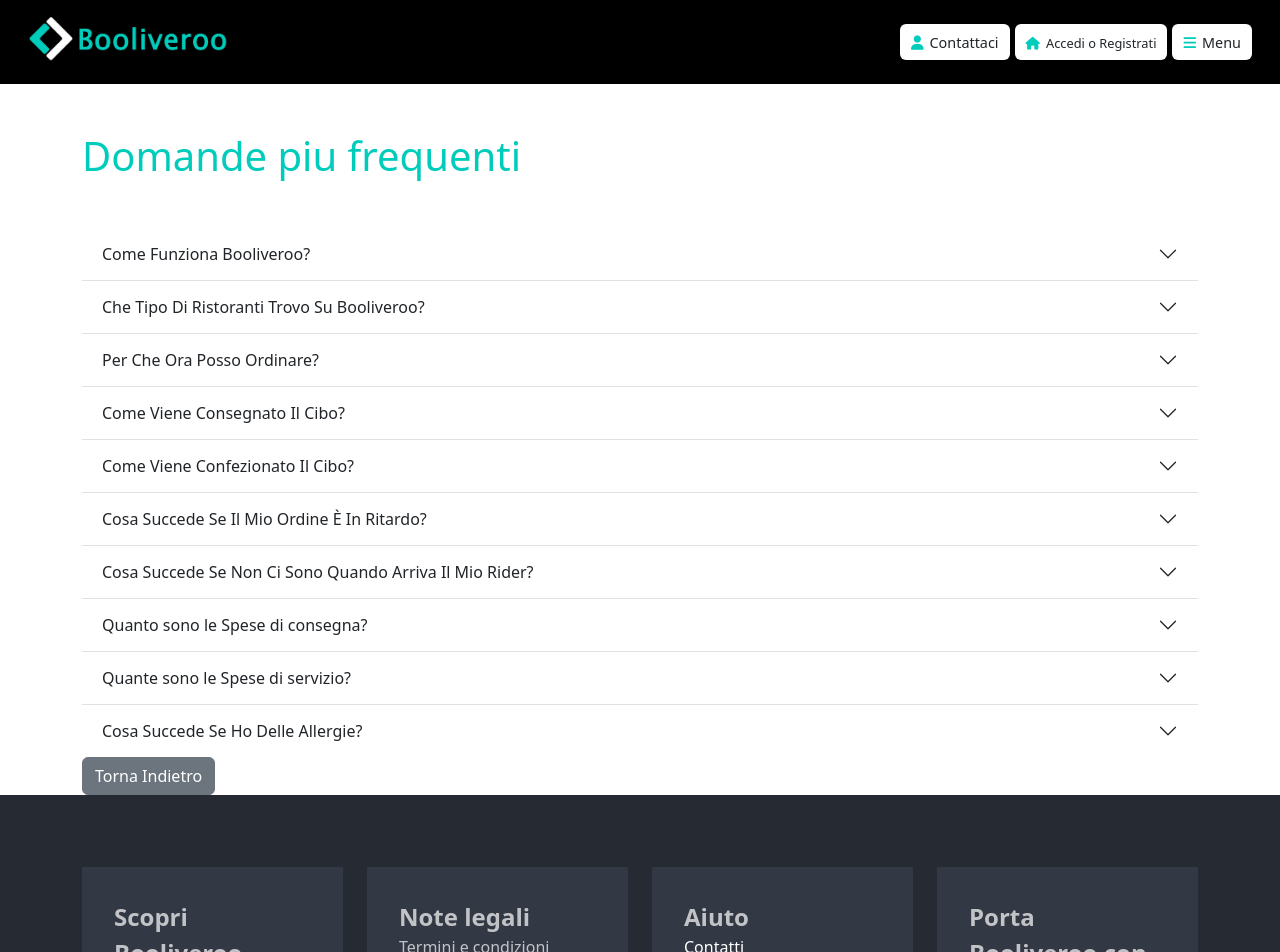
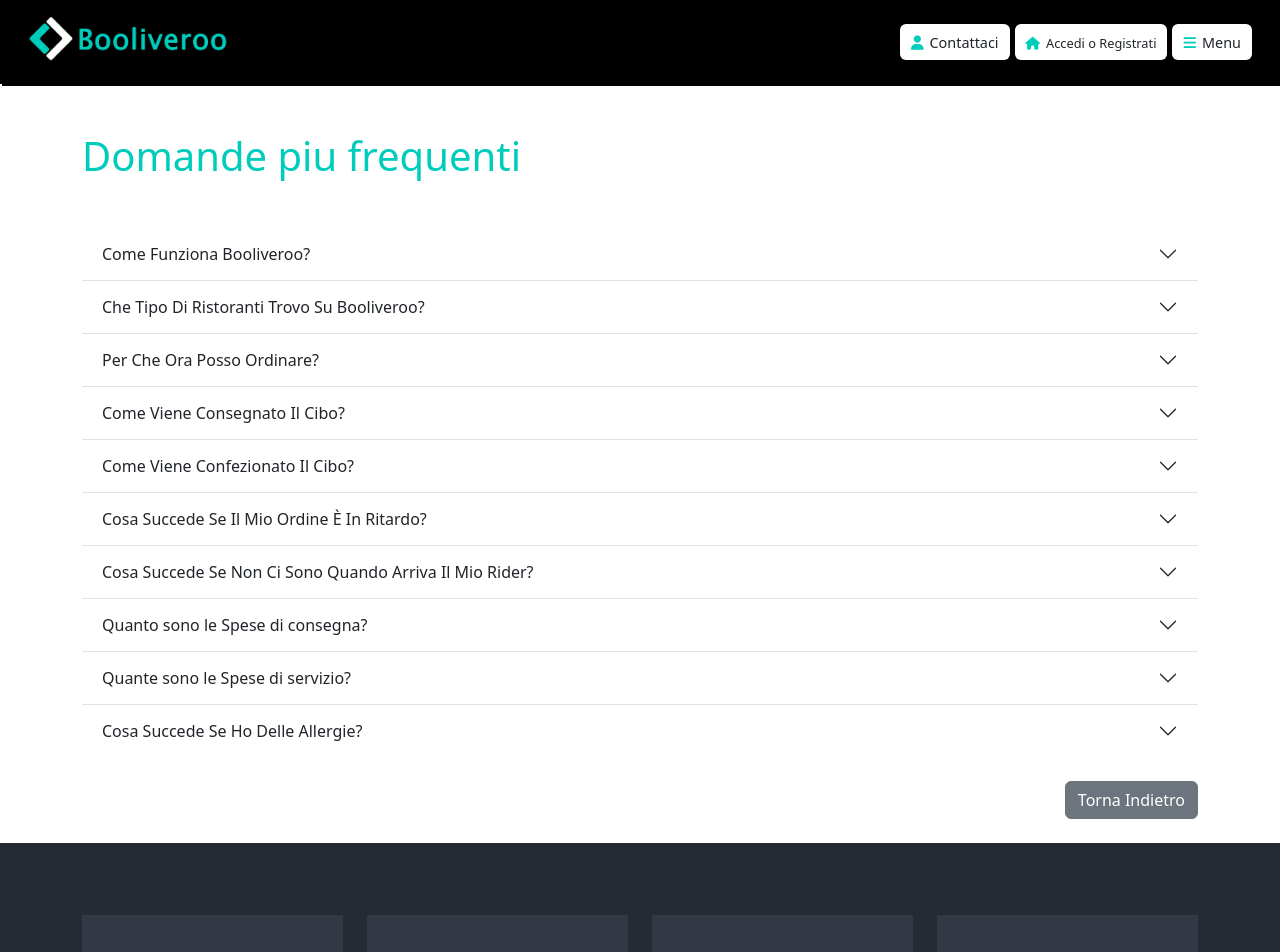
Before and after one commit to ArmandoMarino/Booliveroo-front, a Vue app: page /faqs in a window 1280 px wide. Shown: the top 952 px of the page. Built offline with nearby package versions, Linux system fonts and the light colour scheme.

Commit message:
fix header and button

```diff
--- a/src/components/AppHeader.vue
+++ b/src/components/AppHeader.vue
@@ -197,6 +197,7 @@ header {
     top: 0;
     left: 0;
     z-index: 1;
+    box-shadow: 2px 2px black;
 
 
     .logo {
--- a/src/pages/FaqsPage.vue
+++ b/src/pages/FaqsPage.vue
@@ -41,10 +41,11 @@ export default {
                 </div>
             </div>
         </div>
-
-        <router-link :to="{ name: 'home', params: { component: HomePage } }">
-            <button class="btn btn-secondary">Torna Indietro</button>
-        </router-link>
+        <div class="d-flex justify-content-end my-4">
+            <router-link :to="{ name: 'home', params: { component: HomePage } }">
+                <button class="btn btn-secondary">Torna Indietro</button>
+            </router-link>
+        </div>
 
 
     </div>
```
